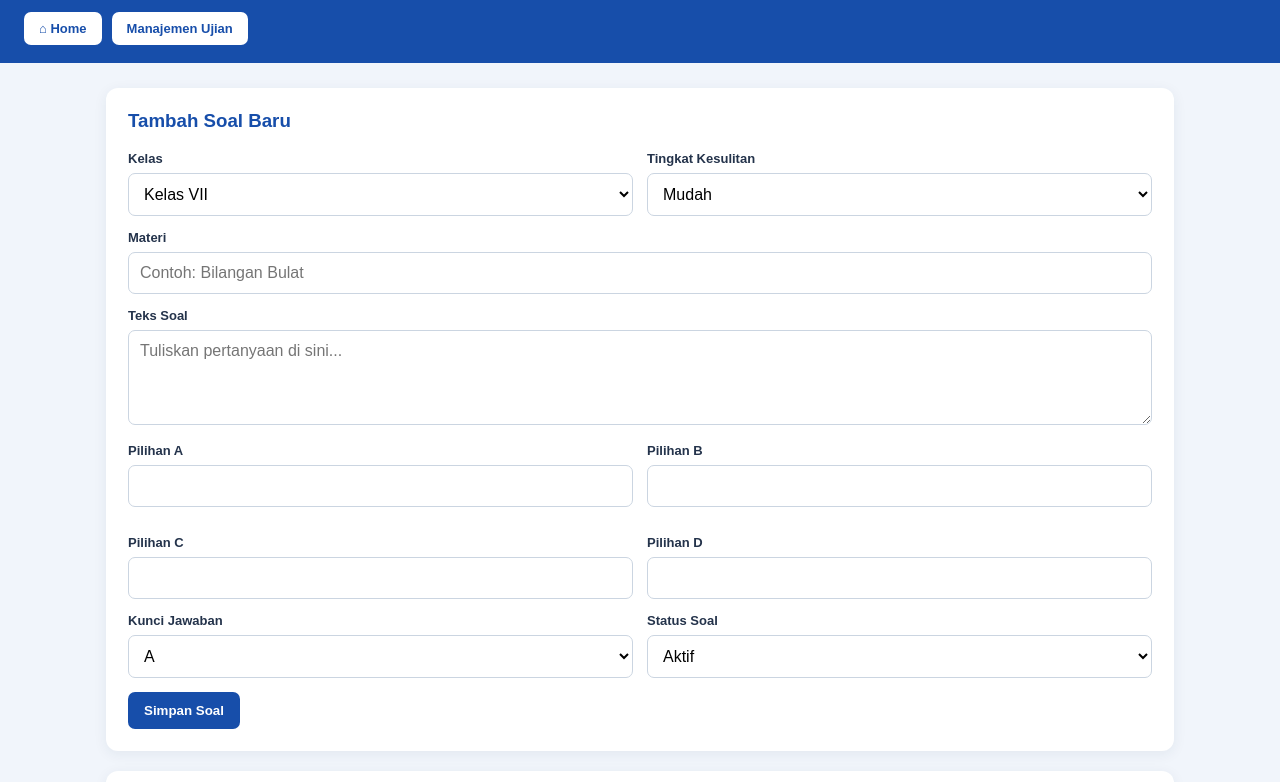
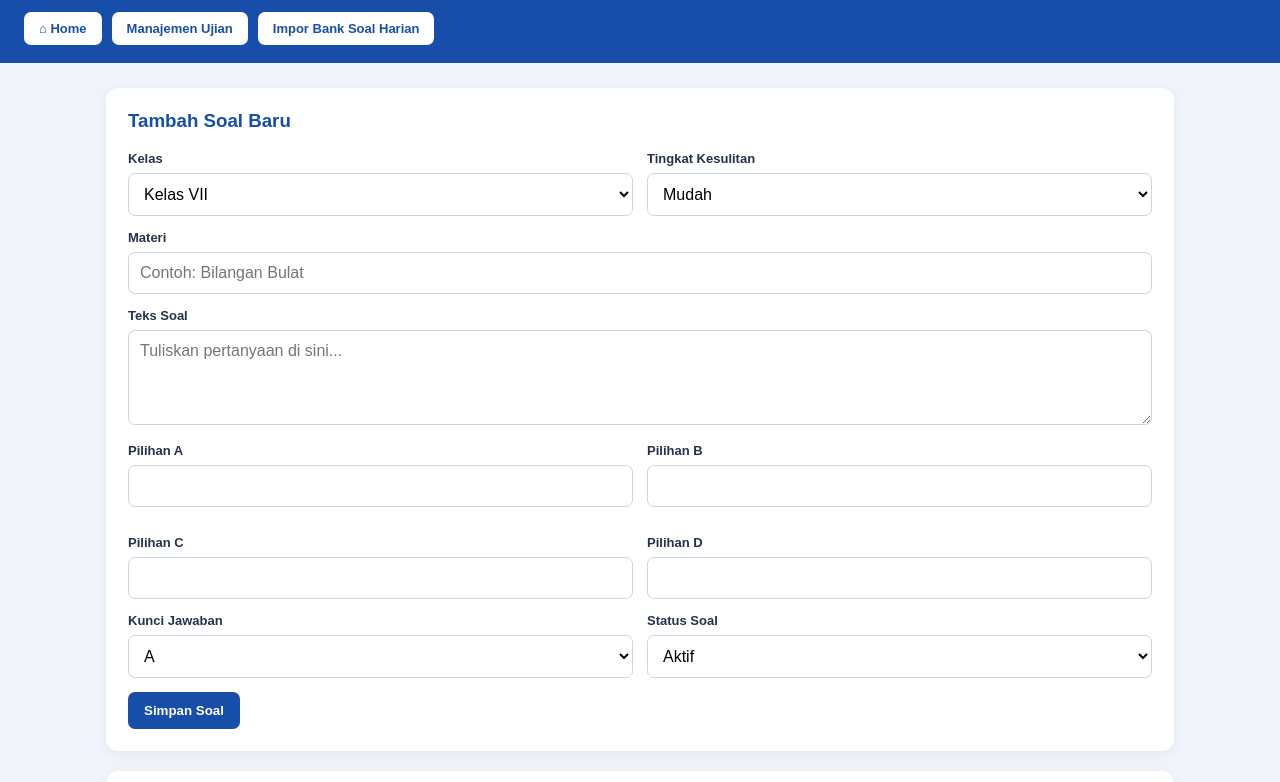
Before and after one commit to Hparenta/mathsmp, a plain HTML site: page cbt/teacher-questions.html in a window 1280 px wide. Shown: the part 72-854 px from the top of the page. Drawn offline with Linux system fonts and the light colour scheme; no server answers.

Commit message:
Add daily quiz import link to teacher question bank

```diff
--- a/cbt/teacher-questions.html
+++ b/cbt/teacher-questions.html
@@ -151,6 +151,7 @@
   <nav class="header-nav">
     <a href="teacher-dashboard.html">⌂ Home</a>
     <a href="teacher-exams.html">Manajemen Ujian</a>
+    <a href="seed-daily-quiz-bank.html">Impor Bank Soal Harian</a>
   </nav>
 </header>
 
```
